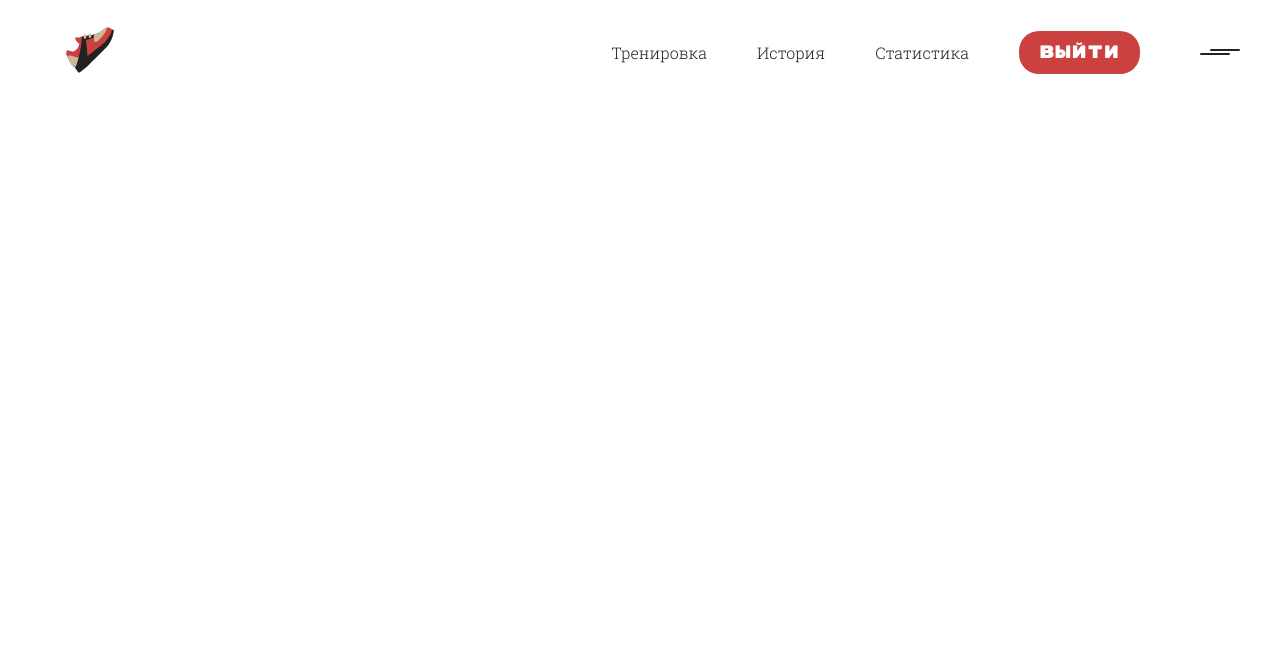
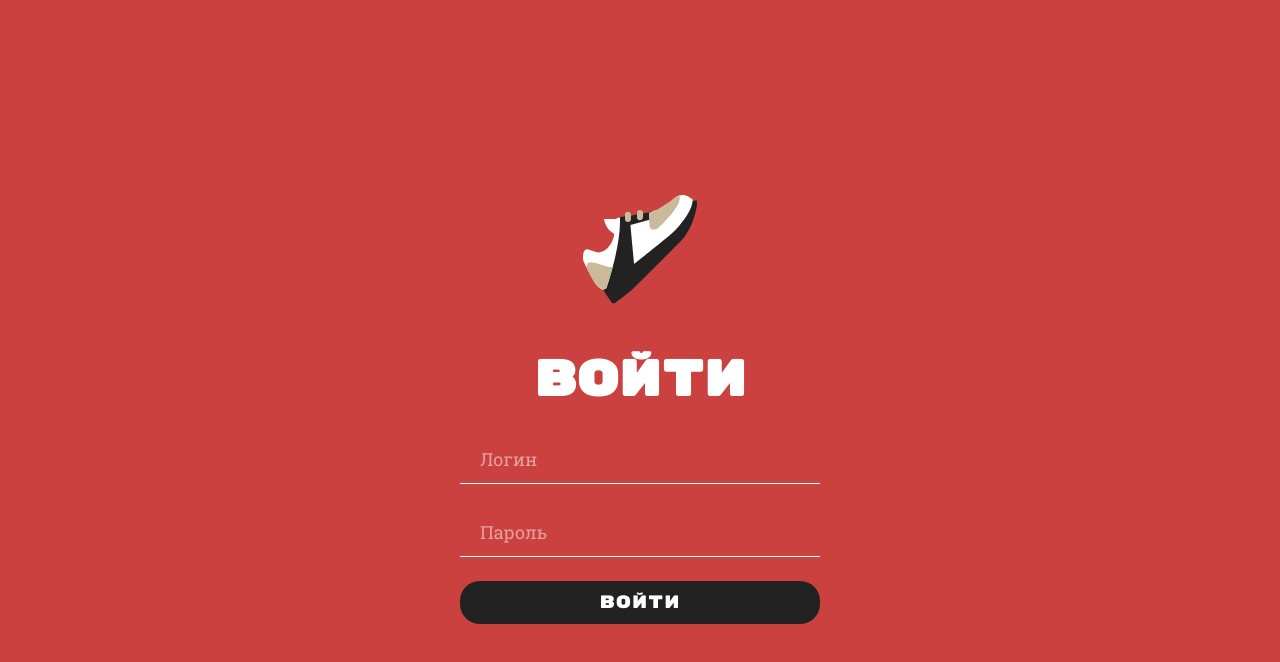
Before and after one commit to 13PurpleHaze/fit-sync-frontend, a React (Create React App) app: page / in a window 1280 px wide. Shown: the top 662 px of the page. Built offline with nearby package versions, Linux system fonts and the light colour scheme.

Commit message:
feat: add login page

```diff
--- /dev/null
+++ b/src/components/Input/index.jsx
@@ -0,0 +1,19 @@
+import React from 'react';
+import classes from "./style.module.css";
+
+const Index = ({error, ...props}) => {
+    return (
+        <>
+            {
+                error
+                    ? <>
+                        <input {...props} className={`${classes.input} ${classes.error}`}/>
+                        <span className={classes.error}>{error}</span>
+                      </>
+                    : <input {...props} className={classes.input}/>
+            }
+        </>
+    );
+};
+
+export default Index;
--- /dev/null
+++ b/src/components/Input/style.module.css
@@ -0,0 +1,29 @@
+.input {
+    font-weight: 400;
+    font-size: 18px;
+    font-family: 'Roboto Slab', 'serif';
+    color: #fff;
+    padding: 12px 20px;
+    border: none;
+    border-bottom: 1px solid #fff;
+    background: none;
+    outline: none;
+    display: block;
+    width: 100%;
+}
+
+.input.error {
+    color: red;
+    border-bottom-color: red;
+    margin-bottom: 5px;
+}
+
+.input::placeholder {
+    color: rgba(255, 255, 255, .5);
+}
+
+.error {
+    color: red;
+    font-family: 'Roboto Slab', 'serif';
+    font-size: 16px;
+}
--- a/src/index.js
+++ b/src/index.js
@@ -3,11 +3,12 @@ import ReactDOM from 'react-dom/client';
 import './index.css';
 import NavBar from "./components/NavBar";
 import reportWebVitals from './reportWebVitals';
+import Login from "./pages/Login";
 
 const root = ReactDOM.createRoot(document.getElementById('root'));
 root.render(
   <React.StrictMode>
-    <NavBar/>
+    <Login/>
   </React.StrictMode>
 );
 
--- /dev/null
+++ b/src/pages/Login/index.jsx
@@ -0,0 +1,27 @@
+import React from 'react';
+import classes from "./style.module.css";
+import {ReactComponent as LogoIcon} from "./logo.svg";
+import PrimaryBtn from "../../components/PrimaryBtn";
+import Input from "../../components/Input";
+
+const Login = () => {
+    return (
+        <div className={classes.login}>
+            <form method='post' className={classes.form}>
+                <div className={classes.logo}>
+                    <LogoIcon/>
+                </div>
+                <h3 className={classes.title}>Войти</h3>
+                <div>
+                    <Input placeholder="Логин"/>
+                </div>
+                <div>
+                    <Input placeholder="Пароль"/>
+                </div>
+                <PrimaryBtn colorState={false}>Войти</PrimaryBtn>
+            </form>
+        </div>
+    );
+};
+
+export default Login;
--- /dev/null
+++ b/src/pages/Login/style.module.css
@@ -0,0 +1,29 @@
+.login {
+    width: 100%;
+    background: #cb413f;
+    height: 100vh;
+    display: flex;
+    justify-content: center;
+    align-items: center;
+}
+
+.form {
+    background: #cb413f;
+    padding: 32px 20px;
+    display: flex;
+    flex-direction: column;
+    gap: 24px;
+    width: 400px;
+}
+
+.title {
+    text-align: center;
+    font-family: 'Rubik Mono One', 'sans-serif';
+    font-size: 50px;
+    color: #fff;
+    margin:0;
+}
+
+.logo {
+    text-align: center;
+}
```
Also changed, not shown: src/pages/Login/logo.svg (added).
